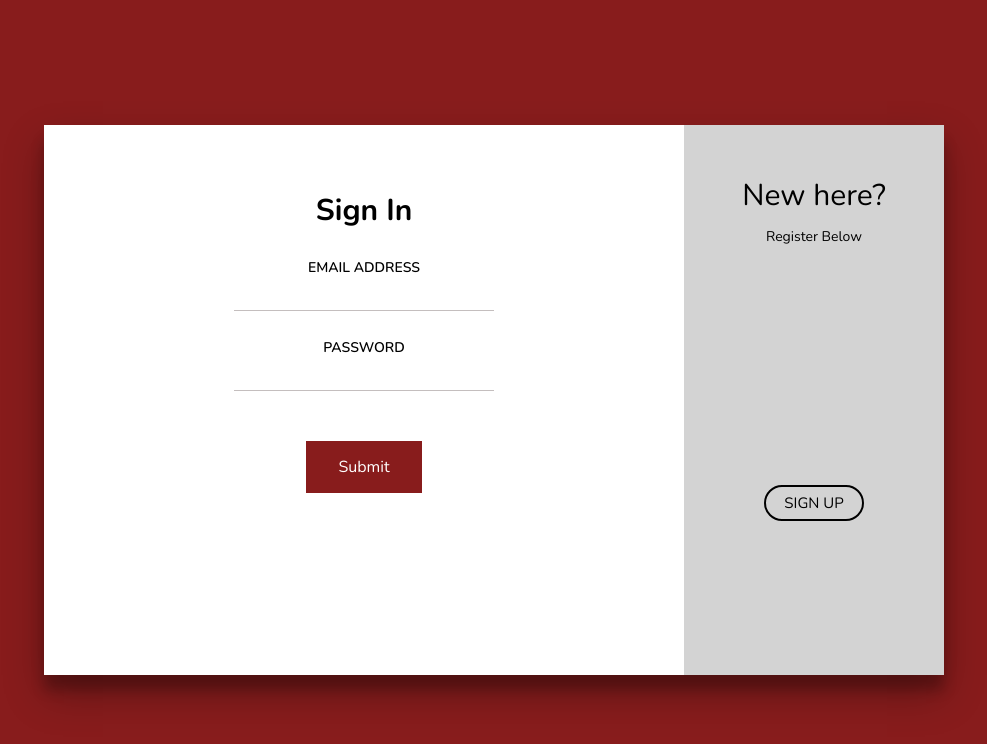
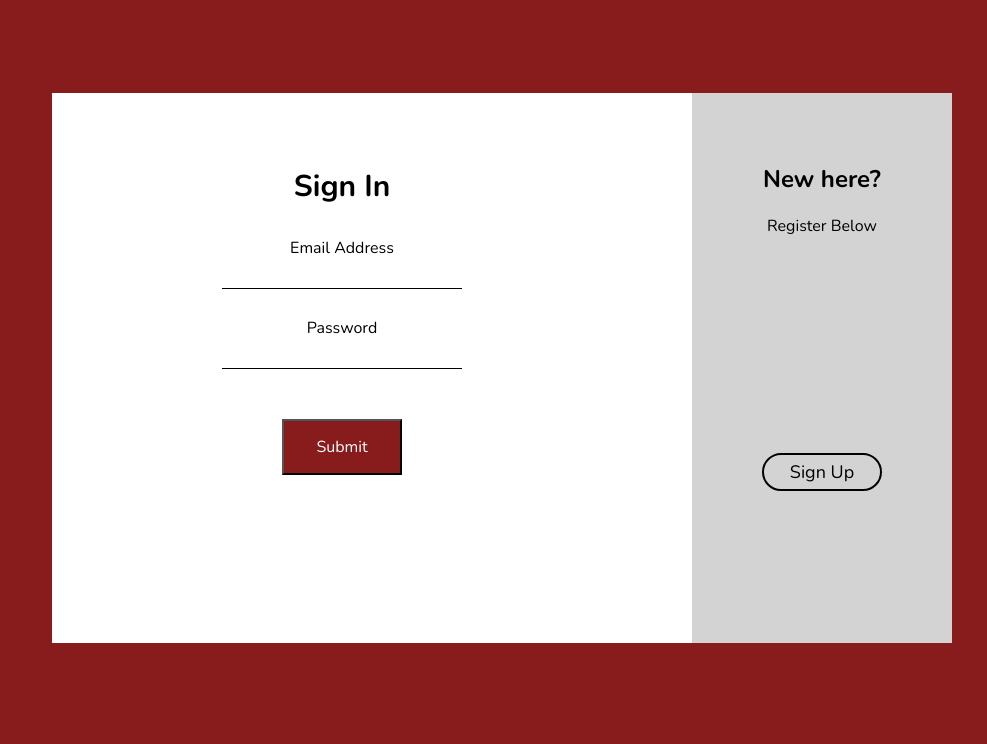
Before and after one commit to vbalamurugan/cs326-final-u-lost, a plain HTML site: page docs/login.html in a window 1280 px wide. Shown: the whole page, without its empty margins (146-1133 px from the left). Drawn offline with nearby package versions, Linux system fonts and the light colour scheme.

Commit message:
login fixed

```diff
--- a/docs/login.html
+++ b/docs/login.html
@@ -1,71 +1,63 @@
 <!DOCTYPE html>
-<html>
+<html lang="en">
+
 <head>
-	<title>Login Page</title>
     <meta charset="UTF-8">
-	<meta name="viewport" content="width=device-width, initial-scale=1">
+    <meta name="viewport" content="width=device-width, initial-scale=1.0">
+    <title>Login/Signup Page</title>
     <link rel="stylesheet" type="text/css" href="loginstyle.css">
-
     <link href="https://fonts.googleapis.com/css?family=Nunito:400,600,700,800&display=swap" rel="stylesheet">
 </head>
+
 <body>
-  <div class="cont">
+    <div class="cover">
         <div class="form sign-in">
-      <h2>Sign In</h2>
+            <h3>Sign In</h3>
             <label>
-        <form onsubmit="return false">
-        </form>
-        <span>Email Address</span>
+                Email Address
                 <input type="email" id='email'>
             </label>
             <label>
-        <span>Password</span>
-        <input type="password" id ='passcode'>
-        <button type = "button" id= "submit">Submit</button>
+                Password
+                <input type="password" id='passcode'>
+                <button type="button" id="submit">Submit</button>
             </label>
-
-      <!-- <p class="forgot-pass">Forgot Password ?</p> -->
         </div>
 
-    <div class="sub-cont">
-      <div class="img">
-        <div class="img-text m-up">
+        <div class="sub-cover">
+            <div class="sign-in-butn">
+                <div class="sign-in-butn-text uppertext">
                     <h2>New here?</h2>
                     <p>Register Below</p>
                 </div>
-        <div class="img-text m-in">
+                <div class="sign-in-butn-text uppertext2">
                     <h2>One of us?</h2>
                     <p>Sign In</p>
                 </div>
-        <div class="img-btn">
-          <span class="m-up">Sign Up</span>
-          <span class="m-in">Sign In</span>
+                <div class="sign-in-butn-btn">
+                    <span id="uppertext">Sign Up</span>
+                    <span id="uppertext2">Sign In</span>
                 </div>
             </div>
             <div class="form sign-up">
-        <h2>Sign Up</h2>
+                <h3>Sign Up</h3>
                 <label>
-          <span>Name</span>
+                    Name
                     <input type="text" id='name'>
                 </label>
                 <label>
-          <span>Email</span>
-          <input type="email" id = 'email1'>
+                    Email
+                    <input type="email" id='email1'>
                 </label>
                 <label>
-          <span>Password</span>
-          <input type="password" id = 'passcode1'>
-          <button type = "button" id= "signupbtn">Sign Up Now</button>
+                    Password
+                    <input type="password" id='passcode1'>
+                    <button type="button" id="signupbtn">Sign Up Now</button>
                 </label>
-        <!-- <label>
-          <span>Confirm Password</span>
-          <input type="password">
-        </label> -->
-        <!-- <button type="button" class="submit">Sign Up Now</button> -->
-
             </div>
         </div>
     </div>
     <script type="text/javascript" src="script.js"></script>
 </body>
+
 </html>
--- a/docs/loginstyle.css
+++ b/docs/loginstyle.css
@@ -1,155 +1,113 @@
-*, *:before, *:after{
-    margin: 0;
-    padding: 0;
-    box-sizing: border-box;
-    font-family: 'Nunito', sans-serif;
-  }
-
-  body{
+body {
     width: 100%;
-    height: 100vh;
+    height: 90vh;
     display: flex;
+    align-items: center;
     justify-content: center;
-    align-items: center;
     background: #881c1c;
 }
 
 #submit {
-    background-color: #881c1c; /* Green */
-    border: none;
+    background-color: #881c1c;
     color: white;
     padding: 15px 32px;
     text-align: center;
-    text-decoration: none;
     display: inline-block;
     font-size: 16px;
     margin-top: 50px;
     cursor: pointer;
 }
+
 #reset {
-    background-color: #881c1c; /* Green */
-    border: none;
+    background-color: #881c1c;
     color: white;
     padding: 15px 32px;
     text-align: center;
-    text-decoration: none;
     display: inline-block;
     font-size: 16px;
     cursor: pointer;
 }
+
 #signupbtn {
-    background-color: #881c1c; /* Green */
-    border: none;
+    background-color: #881c1c;
     color: white;
     padding: 15px 32px;
     text-align: center;
-    text-decoration: none;
     display: inline-block;
     font-size: 16px;
     margin-top: 50px;
     cursor: pointer;
-
-
-  }
-  input{
-    border:none;
-    outline: none;
-    background: none;
 }
 
-  .cont{
+.cover {
     overflow: hidden;
     position: relative;
     width: 900px;
     height: 550px;
     background: #fff;
-    box-shadow: 0 19px 38px rgba(0, 0, 0, 0.30), 0 15px 12px rgba(0, 0, 0, 0.22);
 }
 
-  .form{
-    position: relative;
-    width: 640px;
+.form {
+    width: 580px;
     height: 100%;
-    padding: 50px 30px;
-    -webkit-transition:-webkit-transform 1.2s ease-in-out;
-    transition: -webkit-transform 1.2s ease-in-out;
-    transition: transform 1.2s ease-in-out;
-    transition: transform 1.2s ease-in-out, -webkit-transform 1.2s ease-in-out;
+    padding: 43px 27px;
+    transition: 2.2s ease-in-out;
 }
 
-  h2{
+h3 {
     width: 100%;
     font-size: 30px;
     text-align: center;
 }
 
-  label{
+label {
     display: block;
-    width: 260px;
-    margin: 25px auto 0;
+    width: 240px;
+    margin: 28px auto;
     text-align: center;
 }
 
-  label span{
-    font-size: 14px;
-    font-weight: 600;
-    color: black;
-    text-transform: uppercase;
-  }
-
-  input{
+input {
     display: block;
+    border: none;
     width: 100%;
     margin-top: 5px;
     font-size: 16px;
-    padding-bottom: 5px;
-    border-bottom: 1px solid rgba(109, 93, 93, 0.4);
+    border-bottom: 1px solid black;
     text-align: center;
     font-family: 'Nunito', sans-serif;
 }
 
-
-  .social-media{
-    width: 100%;
-    text-align: center;
-    margin-top: 20px;
+.cover.signuppage .sign-in-butn-btn span#uppertext2 {
+    transform: translateY(0);
 }
 
-  .social-media ul{
-    list-style: none;
+.cover.signuppage .sign-in-butn-btn span#uppertext {
+    transform: translateY(80px);
 }
 
-  .social-media ul li{
-    display: inline-block;
-    cursor: pointer;
-    margin: 25px 15px;
+.sign-up {
+    transform: translate3d(-800px, 0, 0);
 }
 
-  .social-media img{
-    width: 40px;
-    height: 40px;
-  }
-
-  .sub-cont{
+.sub-cover {
     overflow: hidden;
     position: absolute;
     left: 640px;
     top: 0;
     width: 900px;
     height: 100%;
-    padding-left: 260px;
+    padding-left: 270px;
     background: #fff;
-    -webkit-transition: -webkit-transform 1.2s ease-in-out;
-    transition: -webkit-transform 1.2s ease-in-out;
     transition: transform 1.2s ease-in-out;
 }
 
-  .cont.s-signup .sub-cont{
-    -webkit-transform:translate3d(-640px, 0, 0);
-            transform:translate3d(-640px, 0, 0);
+.cover.signuppage .sub-cover {
+    transform: translate3d(-640px, 0, 0);
+    /* tht is is the width of the box */
 }
 
-  .img{
+.sign-in-butn {
     overflow: hidden;
     z-index: 2;
     position: absolute;
@@ -160,153 +118,81 @@
     padding-top: 360px;
 }
 
-  .img:before{
-    content: '';
+.sign-in-butn:after {
     position: absolute;
-    right: 0;
-    top: 0;
-    width: 950px;
-    height: 100%;
-    background-image: url(umassdining.png);
-    background-size: cover;
-    transition: -webkit-transform 1.2s ease-in-out;
-    transition: transform 1.2s ease-in-out, -webkit-transform 1.2s ease-in-out;
-  }
-
-  .img:after{
-    content: '';
-    position: absolute;
-    left: 0;
     top: 0;
     width: 100%;
+    content: ' ';
     height: 100%;
     background: lightgray;
 }
 
-  .cont.s-signup .img:before{
-    -webkit-transform:translate3d(640px, 0, 0);
-            transform:translate3d(640px, 0, 0);
+.sign-in-butn-text {
+    z-index: 2;
+    position: absolute;
+    top: 50px;
+    width: 100%;
+    text-align: center;
+    color: black;
+    transition: 1s ease-in-out;
 }
 
-  .img-text{
-    z-index: 2;
-    position: absolute;
-    left: 0;
-    top: 50px;
-    width: 100%;
-    padding: 0 20px;
-    text-align: center;
-    color: black;
-    -webkit-transition:-webkit-transform 1.2s ease-in-out;
-    transition: -webkit-transform 1.2s ease-in-out;
-    transition: transform 1.2s ease-in-out, -webkit-transform 1.2s ease-in-out;
+*,
+*:after {
+    box-sizing: border-box;
+    font-family: 'Nunito', sans-serif;
 }
 
-  .img-text h2{
-    margin-bottom: 10px;
-    font-weight: normal;
+.sign-in-butn-btn span#uppertext2 {
+    transform: translateY(-80px);
 }
 
-  .img-text p{
-    font-size: 14px;
-    line-height: 1.5;
+.cover.signuppage .sign-up {
+    transform: translate3d(0, 0, 0);
 }
 
-  .cont.s-signup .img-text.m-up{
-    -webkit-transform:translateX(520px);
-            transform:translateX(520px);
+.cover.signuppage .sign-in-butn-text.uppertext {
+    transform: translateX(500px);
 }
 
-  .img-text.m-in{
-    -webkit-transform:translateX(-520px);
-            transform:translateX(-520px);
+.sign-in-butn-text.uppertext2 {
+    transform: translateX(-500px);
 }
 
-  .cont.s-signup .img-text.m-in{
-    -webkit-transform:translateX(0);
-            transform:translateX(0);
+.cover.signuppage .sign-in-butn-text.uppertext2 {
+    transform: translateX(-0);
 }
 
-
-  .sign-in{
-    padding-top: 65px;
-    -webkit-transition-timing-function:ease-out;
-            transition-timing-function:ease-out;
-  }
-
-  .cont.s-signup .sign-in{
-    -webkit-transition-timing-function:ease-in-out;
-            transition-timing-function:ease-in-out;
-    -webkit-transition-duration:1.2s;
-            transition-duration:1.2s;
-    -webkit-transform:translate3d(640px, 0, 0);
-            transform:translate3d(640px, 0, 0);
-  }
-
-  .img-btn{
-    overflow: hidden;
+.sign-in-butn-btn {
     z-index: 2;
     position: relative;
-    width: 100px;
-    height: 36px;
-    margin: 0 auto;
-    background: transparent;
-    color:black;
-    text-transform: uppercase;
-    font-size: 15px;
+    width: 120px;
+    height: 38px;
+    margin: auto;
+    overflow: hidden;
+    color: black;
+    font-size: 18px;
     cursor: pointer;
 }
 
-  .img-btn:after{
+.sign-in-butn-btn:after {
     content: '';
     z-index: 2;
     position: absolute;
-    left: 0;
     top: 0;
     width: 100%;
     height: 100%;
-    border: 2px solid black;
-    border-radius: 30px;
+    border: 2.3px solid black;
+    border-radius: 40px;
 }
 
-  .img-btn span{
+.sign-in-butn-btn span {
     position: absolute;
-    left: 0;
     top: 0;
-    display: -webkit-box;
     display: flex;
-    -webkit-box-pack:center;
     justify-content: center;
+    width: 100%;
     align-items: center;
-    width: 100%;
     height: 100%;
-    -webkit-transition:-webkit-transform 1.2s;
-    transition: -webkit-transform 1.2s;
-    transition: transform 1.2s;
-    transition: transform 1.2s, -webkit-transform 1.2s;;
+    transition: transform 1.5s;
 }
-
-  .img-btn span.m-in{
-    -webkit-transform:translateY(-72px);
-            transform:translateY(-72px);
-  }
-
-  .cont.s-signup .img-btn span.m-in{
-    -webkit-transform:translateY(0);
-            transform:translateY(0);
-  }
-
-  .cont.s-signup .img-btn span.m-up{
-    -webkit-transform:translateY(72px);
-            transform:translateY(72px);
-  }
-
-  .sign-up{
-    -webkit-transform:translate3d(-900px, 0, 0);
-            transform:translate3d(-900px, 0, 0);
-  }
-
-  .cont.s-signup .sign-up{
-    -webkit-transform:translate3d(0, 0, 0);
-            transform:translate3d(0, 0, 0);
-  }
--- a/docs/main.js
+++ /dev/null
@@ -1,5 +0,0 @@
-// ES6 modules are [actually strict by default](https://developer.mozilla.org/en-US/docs/Web/JavaScript/Reference/Strict_mode#Strict_mode_for_modules)
-// Therefore, you can in fact comment this out or remove it.
-// 'use strict';
-
-// TODO
--- a/docs/script.js
+++ b/docs/script.js
@@ -1,5 +1,5 @@
-document.querySelector('.img-btn').addEventListener('click', function()
-	{
-		document.querySelector('.cont').classList.toggle('s-signup')
-	}
-);
+function flip() {
+    document.querySelector('.cover').classList.toggle('signuppage')
+}
+
+document.querySelector('.sign-in-butn-btn').addEventListener('click', flip);
```
Lines whose indentation alone changed are shown as unchanged.
